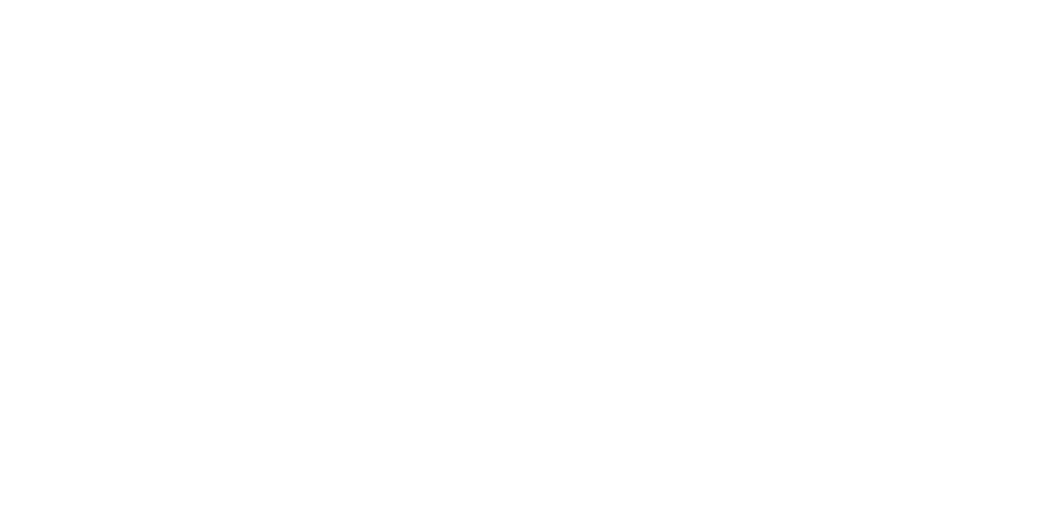
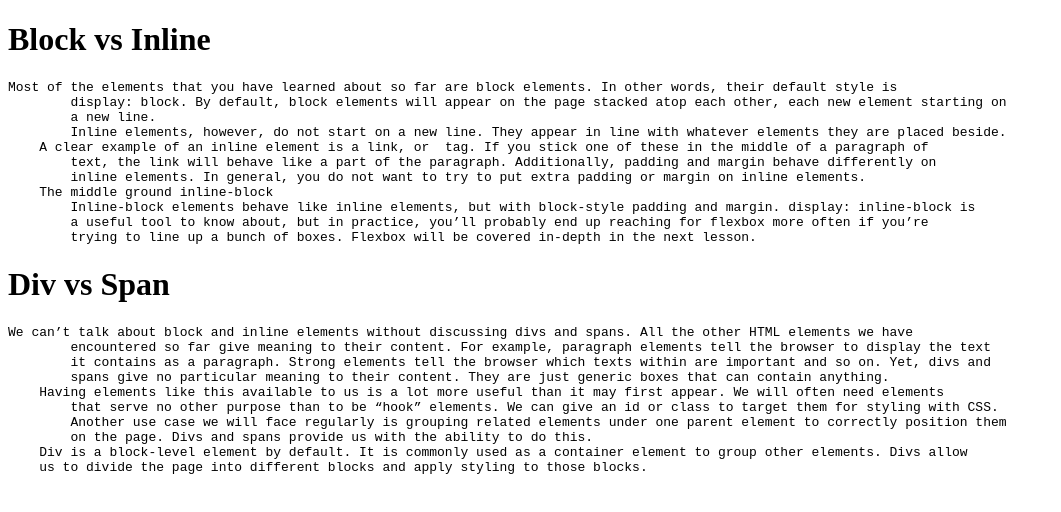
Before and after one commit to braintrippy/HTML, a plain HTML site: page CSS/08-block-and-inline-boxes/index.html in a window 1280 px wide. Shown: the whole page, without its empty margins (0-1061 px from the left). Drawn offline with Linux system fonts and the light colour scheme.

Commit message:
Block vs Inline, Div vs Span explained

```diff
--- a/CSS/08-block-and-inline-boxes/index.html
+++ b/CSS/08-block-and-inline-boxes/index.html
@@ -7,6 +7,29 @@
     <title>block & inline boxes</title>
 </head>
 <body>
+    <h1>Block vs Inline</h1>
+    <p><pre>Most of the elements that you have learned about so far are block elements. In other words, their default style is
+        display: block. By default, block elements will appear on the page stacked atop each other, each new element starting on
+        a new line.
+        Inline elements, however, do not start on a new line. They appear in line with whatever elements they are placed beside.
+    A clear example of an inline element is a link, or <a> tag. If you stick one of these in the middle of a paragraph of
+        text, the link will behave like a part of the paragraph. Additionally, padding and margin behave differently on
+        inline elements. In general, you do not want to try to put extra padding or margin on inline elements.
+    The middle ground inline-block
+        Inline-block elements behave like inline elements, but with block-style padding and margin. display: inline-block is
+        a useful tool to know about, but in practice, you’ll probably end up reaching for flexbox more often if you’re
+        trying to line up a bunch of boxes. Flexbox will be covered in-depth in the next lesson.</pre></p>
+    <h1>Div vs Span</h1>
+    <p><pre>We can’t talk about block and inline elements without discussing divs and spans. All the other HTML elements we have
+        encountered so far give meaning to their content. For example, paragraph elements tell the browser to display the text
+        it contains as a paragraph. Strong elements tell the browser which texts within are important and so on. Yet, divs and
+        spans give no particular meaning to their content. They are just generic boxes that can contain anything.
+    Having elements like this available to us is a lot more useful than it may first appear. We will often need elements
+        that serve no other purpose than to be “hook” elements. We can give an id or class to target them for styling with CSS.
+        Another use case we will face regularly is grouping related elements under one parent element to correctly position them
+        on the page. Divs and spans provide us with the ability to do this.
+    Div is a block-level element by default. It is commonly used as a container element to group other elements. Divs allow
+    us to divide the page into different blocks and apply styling to those blocks.</pre></p>
 
 </body>
 </html>
```
